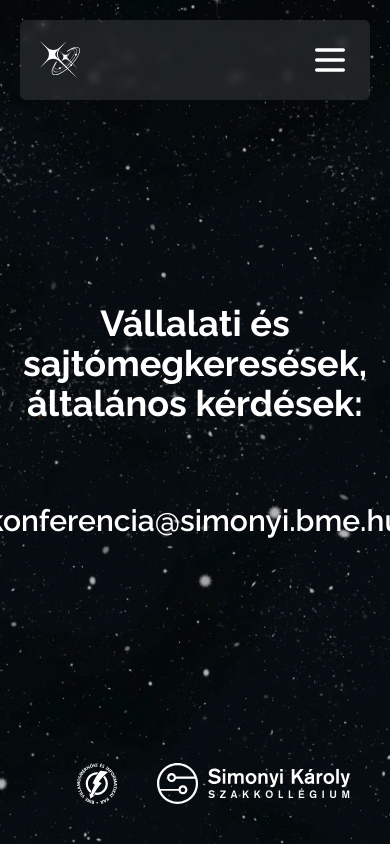
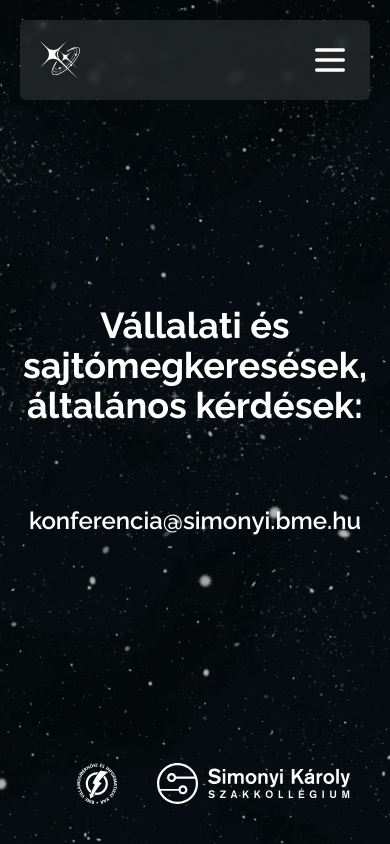
Before and after one commit to simonyiszk/konf-web-2024, a Next.js app: page /contact in a window 390 px wide. Built offline with nearby package versions, Linux system fonts and the light colour scheme.

Commit message:
fix: contact page long email

```diff
--- a/src/app/contact/page.tsx
+++ b/src/app/contact/page.tsx
@@ -6,7 +6,7 @@
       <p className='text-4xl font-bold mb-20 text-center'>Vállalati és sajtómegkeresések, általános kérdések:</p>
       <Link
         href='mailto:konferencia@simonyi.bme.hu'
-        className='text-3xl font-semibold text-center hover:text-brand'
+        className='text-2xl md:text-3xl font-semibold text-center hover:text-brand break-all'
         target='blank'
       >
         konferencia@simonyi.bme.hu
```
